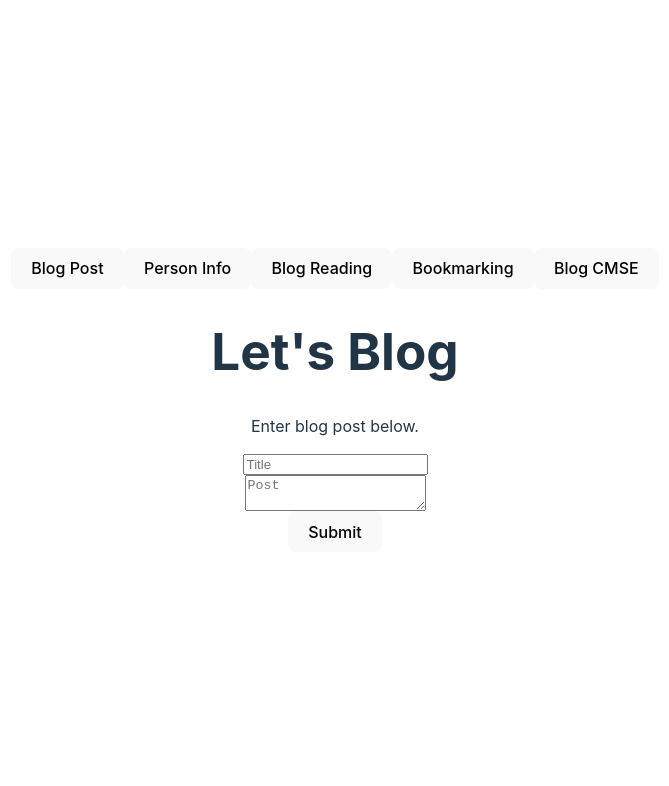
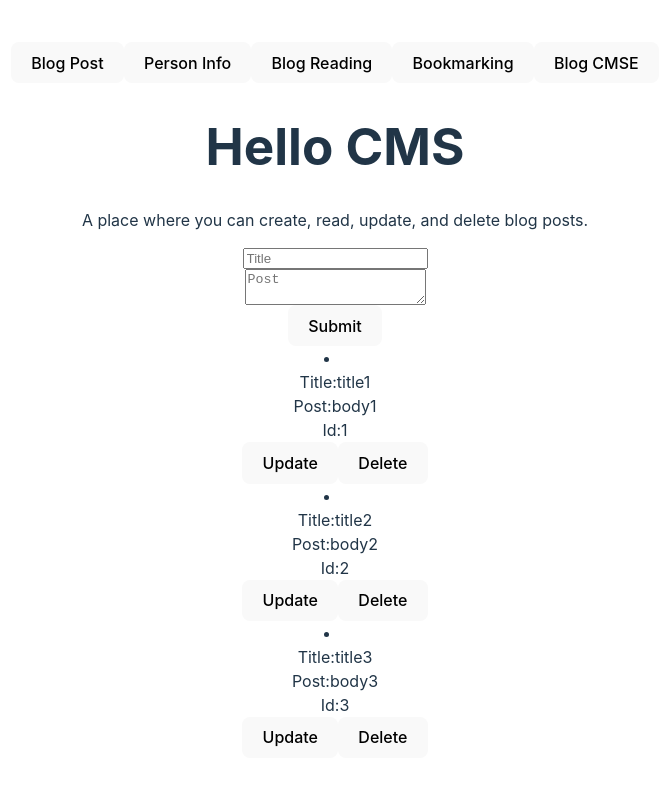
Before and after one commit to oxybabe/react-blog-exercises, a React (Vite) app: page / in a window 1280 px wide. Shown: the top 786 px of the page, without its empty margins (305-974 px from the left). Built offline with nearby package versions, Linux system fonts and the light colour scheme.

Commit message:
added delete  function

```diff
--- a/package.json
+++ b/package.json
@@ -11,7 +11,8 @@
   },
   "dependencies": {
     "react": "^18.2.0",
-    "react-dom": "^18.2.0"
+    "react-dom": "^18.2.0",
+    "uuid": "^9.0.0"
   },
   "devDependencies": {
     "@types/react": "^18.0.37",
--- a/src/App.jsx
+++ b/src/App.jsx
@@ -4,12 +4,12 @@ import BlogPost from "./Components/BlogpostA";
 import PersonInfo from "./Components/PersonInfoB";
 import BlogReading from "./Components/BlogreadingC";
 import Bookmarking from "./Components/BookmarkingD";
-import BlogCMSE from "./Components/BlogCMSE";
+import BlogCMSE from "./Components/BlogCMSE/BlogCMSE";
 import BookmarkApp from "./Components/BookmarkApp";
 import "./App.css";
 
 function App() {
-  const [page, setPage] = useState(1);
+  const [page, setPage] = useState(5);
   let content;
   if (page === 1) {
     content = <BlogPost />;
@@ -20,14 +20,11 @@ function App() {
   if (page === 3) {
     content = <BlogReading />;
   }
-  // if (page === 4) {
-  //   content = <Bookmarking />;
-  // }
   if (page === 4) {
-    content = <BlogCMSE />;
+    content = <BookmarkApp />;
   }
   if (page === 5) {
-    content = <BookmarkApp />;
+    content = <BlogCMSE />;
   }
 
   return (
--- a/src/Components/BlogCMSE.jsx
+++ /dev/null
@@ -1,9 +0,0 @@
-import { useState } from "react";
-export default function BlogCMSE() {
-  return (
-    <>
-      <div>Hello CMS</div>
-
-    </>
-  );
-}
--- /dev/null
+++ b/src/Components/BlogCMSE/BlogCMSE.jsx
@@ -0,0 +1,84 @@
+import { useState } from "react";
+import { v4 as uuidv4 } from "uuid";
+import BlogDetail from "./BlogDetail";
+export default function BlogCMSE() {
+  const INITIAL_BLOGS = [
+    {
+      title: "title1",
+      body: "body1",
+      id: "1",
+    },
+    {
+      title: "title2",
+      body: "body2",
+      id: "2",
+    },
+    {
+      title: "title3",
+      body: "body3",
+      id: "3",
+    },
+  ];
+
+  const [blogPosts, setBlogPosts] = useState(INITIAL_BLOGS);
+  const [blogTitle, setBlogTitle] = useState("");
+  const [blogBody, setBlogBody] = useState("");
+  console.log({ blogPosts });
+
+  function createBlog(event) {
+    event.preventDefault();
+    const newBlogPost = { title: blogTitle, body: blogBody, id: uuidv4() };
+    setBlogPosts([...blogPosts, newBlogPost]);
+    setBlogTitle("");
+    setBlogBody("");
+  }
+  function deleteBlog(id) {
+    const index = blogPosts.findIndex((newBlogPost) => newBlogPost.id === id);
+    const updatedBlogPosts = [...blogPosts];
+    updatedBlogPosts.splice(index, 1);
+    setBlogPosts(updatedBlogPosts);
+  }
+  function updateBlog(updatedBlog) {
+    const index = blogPosts.findIndex(
+      (blog) => blog.id === updatedBlog.id
+    );
+    const updatedBlogPosts = [...blogPosts];
+    updatedBlogPosts[index] = updatedBlog;
+    setBlogPosts(updatedBlogPosts);
+  }
+  return (
+    <>
+      <div>
+        <h1>Hello CMS</h1>
+        <p>
+          A place where you can create, read, update, and delete blog posts.
+        </p>
+      </div>
+      <form
+        onSubmit={createBlog}
+        style={{
+          display: "flex",
+          flexDirection: "column",
+          alignItems: "center",
+        }}
+      >
+        <input
+          type="text"
+          onChange={(event) => setBlogTitle(event.target.value)}
+          value={blogTitle}
+          placeholder="Title"
+        />
+        <textarea
+          type="text"
+          onChange={(event) => setBlogBody(event.target.value)}
+          value={blogBody}
+          placeholder="Post"
+        />
+        <button type="submit">Submit</button>
+      </form>
+      {blogPosts.map((blogPost) => (
+        <BlogDetail blogPost={blogPost} updateBlog={updateBlog} />
+      ))}
+    </>
+  );
+}
--- /dev/null
+++ b/src/Components/BlogCMSE/BlogDetail.jsx
@@ -0,0 +1,45 @@
+import { useState } from "react";
+function BlogDetail({ blogPost, updateBlog }) {
+  const [isEditing, setIsEditing] = useState(false); //boolean, setting it to false
+  const [editedBlog, setEditedBlog] = useState({ ...blogPost });
+
+  return (
+    <>
+      {isEditing ? (
+        <form>
+          <li key={blogPost.id}>
+            <input
+              name="title"
+              type="text"
+              required
+              value={editedBlog.title}
+              onChange={setEditedBlog}
+              style={{ marginBottom: "10px" }}
+            />
+            <div>Post:{blogPost.body}</div>
+            <div>Id:{blogPost.id}</div>
+            <button onClick={() => updateBlog(editedBlog)} type="update">
+              Update
+            </button>
+            <button onClick={() => deleteBlog(blogPost.id)} type="delete">
+              Delete
+            </button>
+          </li>
+        </form>
+      ) : (
+        <li key={blogPost.id}>
+          <div>Title:{blogPost.title}</div>
+          <div>Post:{blogPost.body}</div>
+          <div>Id:{blogPost.id}</div>
+          <button onClick={() => setIsEditing(true)} type="update">
+            Update
+          </button>
+          <button onClick={() => deleteBlog(blogPost.id)} type="delete">
+            Delete
+          </button>
+        </li>
+      )}
+    </>
+  );
+}
+export default BlogDetail;
```
Also changed, not shown: 1 other file (tests, documents, lock files or other folders).
